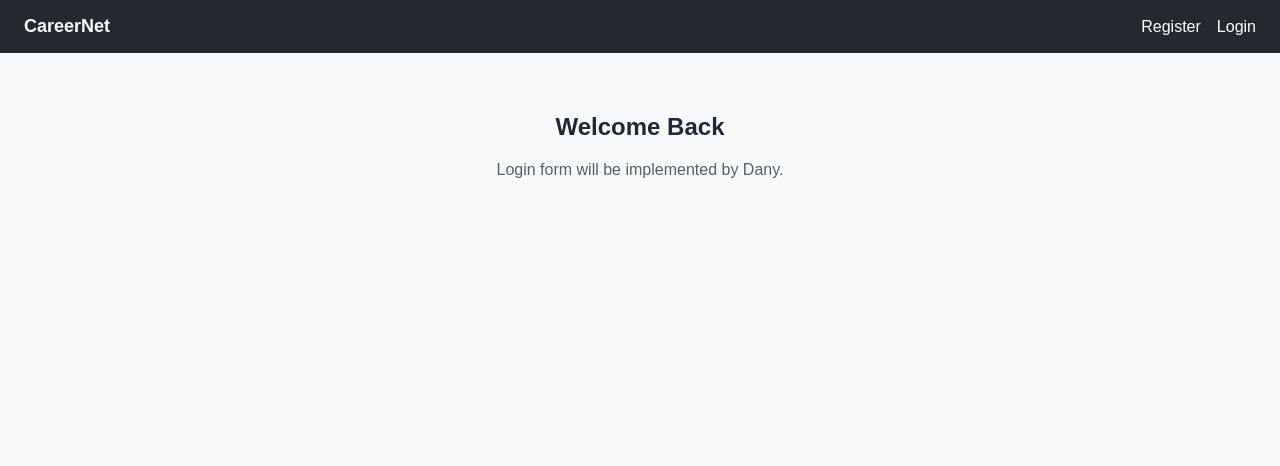
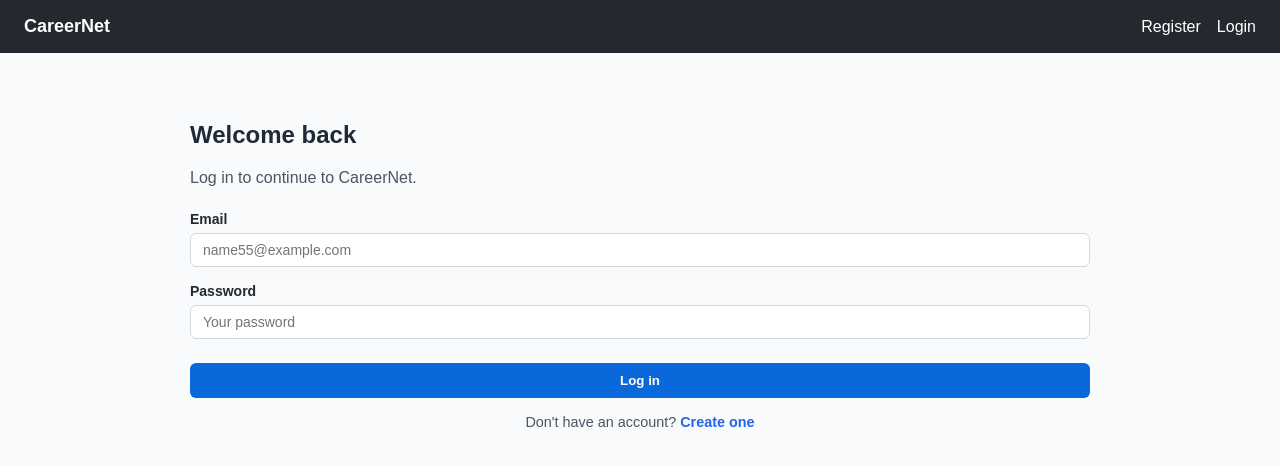
Before and after one commit to Sayf-01/SOEN341-2026, a React (Vite) app: page /login in a window 1280 px wide. Shown: the top 466 px of the page. Built offline with nearby package versions, Linux system fonts and the light colour scheme; no server answers.

Commit message:
feat: add login page layout

```diff
--- a/src/pages/LoginPage.tsx
+++ b/src/pages/LoginPage.tsx
@@ -1,10 +1,104 @@
+// ─── IMPORTS
+
+// allow links using the react router package via page switching
+import { Link } from "react-router-dom";
+
+import Button from "../components/Button";// the standard blue button
+import Input from "../components/Input";// the standard text box
+import FormField from "../components/FormField"; // wraps a box with a label + a spot for error message
+
+// -- The Component: a function that return what to draw on a screen
+
+// React calls this function whenever it needs to show the login page.
 function LoginPage() {
+  // Everything inside return () is the face of the page.
   return (
-    <div style={{ padding: "40px", textAlign: "center" }}>
-      <h2>Welcome Back</h2>
-      <p style={{ color: "#57606a" }}>Login form will be implemented by Dany.</p>
-    </div>
+    // <main> = the main content area
+     <main className="page">
+      {/* <section> = one block of content. Same class names as Krish's register
+          page, so both pages share the same look. */}
+      <section className="container auth-page">
+        {/* The big title at the top. */}
+        <h1>Welcome back</h1>
+
+          {/* A small grey sentence under the title.
+           */}
+        <p style={{ marginBottom: "1.5rem", color: "#4b5563" }}>
+          Log in to continue to CareerNet.
+        </p>
+
+        {/* <form> to group the inputs and the submit button together.
+            noValidate = turn OFF the browser pop up checks,
+            because we write our own error message */}
+            <form noValidate>
+              {/* ── EMAIL FIELD ──
+              Krish's formfield draws the label "Email" above the box.
+              htmlFor="email" links the label to the box whose id is "email",
+              so clicking the word email ---> the cursor in the box. */}
+          <FormField label="Email" htmlFor="email">
+          {/* Input (Krish's) = the actual text box.
+                id           = its unique name tag (matches htmlFor above)
+                name         = which piece of data this is
+                type="email" = phones show a keyboard with @
+                placeholder  = the grey hint text shown while it's empty
+               */}
+               <Input
+               id="email"
+               name="email"
+               type = "email"
+               placeholder="name55@example.com"
+               autoComplete="email"
+                />
+          </FormField>
+
+          {/* ── PASSWORD FIELD ──
+              Same as email.
+              type="password" =  typing is dots.
+              autoComplete="current-password" ==> tells password managers
+              */}
+
+              <FormField label="Password" htmlFor="password">
+                 <Input
+              id="password"
+              name="password"
+              type="password"
+              placeholder="Your password"
+              autoComplete="current-password"
+            />
+              </FormField>
+
+               {/* ── SUBMIT BUTTON ──
+              The <div> adds space above the button.
+              type="submit" = clicking it sends the form.
+              For now it has no brain attached, so DON'T click it yet (Stage D). */}
+          <div style={{ marginTop: "1.5rem" }}>
+            <Button type="submit">Log in</Button>
+          </div>
+
+          {/* ── LINK TO REGISTER ── for people who don't have an account yet. */}
+          <p
+            style={{
+              marginTop: "1rem",
+              textAlign: "center",
+              fontSize: "0.9rem",
+              color: "#4b5563",
+            }}
+          >
+            Don't have an account?{" "}
+        {/* to="/register" = which page to switch to when clicked. */}
+            <Link to="/register" style={{ color: "#2563eb", fontWeight: 600 }}>
+              Create one
+            </Link>
+          </p>
+        </form>
+      </section>
+    </main>
   );
 }
 
+
+
+
+// ─── EXPORT so other files can import it ───
+// App.tsx imports LoginPage and shows it at the /login address.
 export default LoginPage;
```
